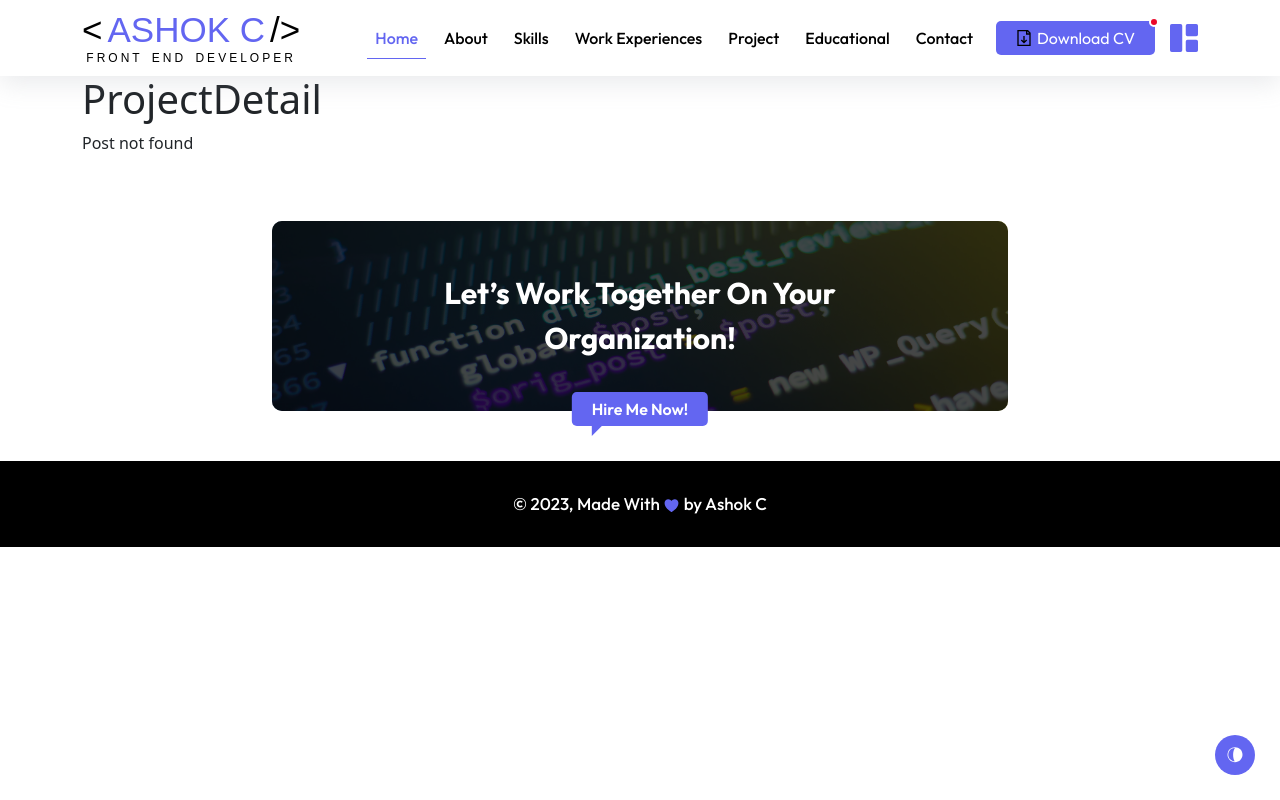
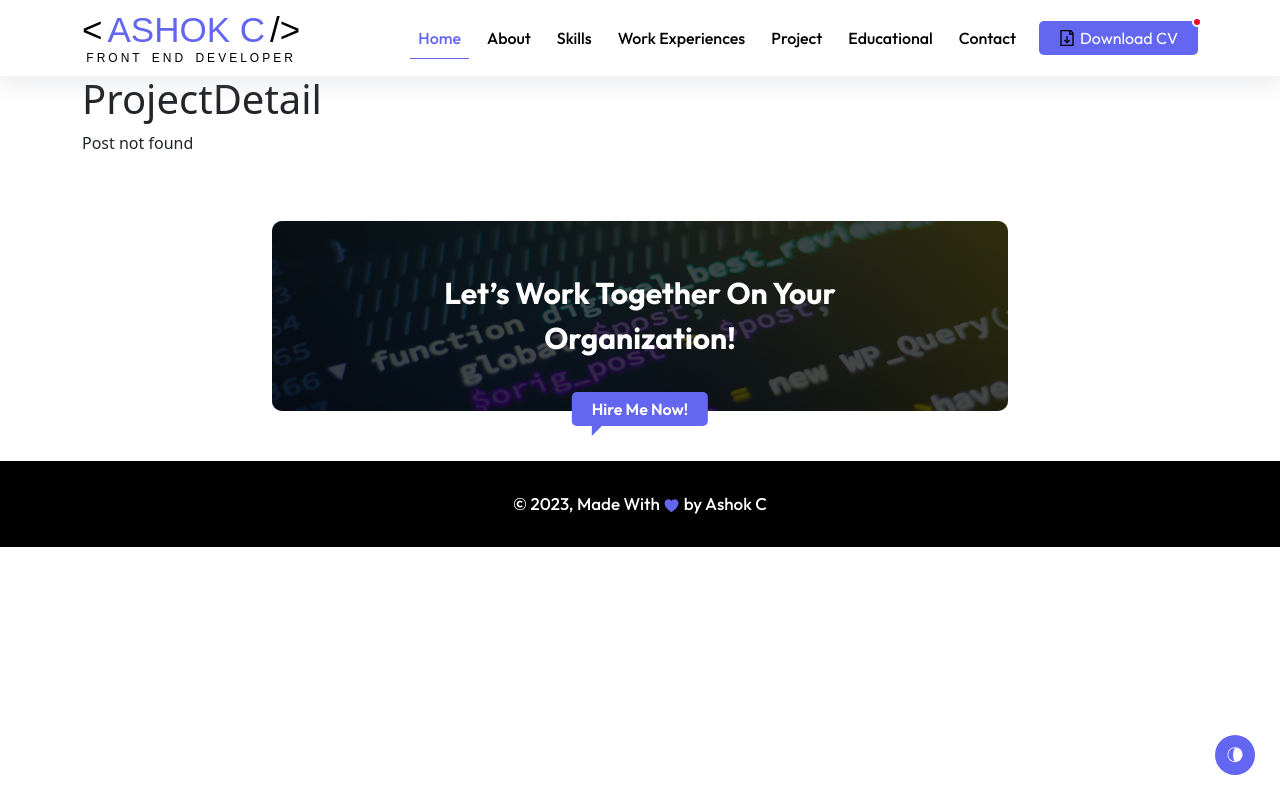
Before and after one commit to ashok-cp-02/portfolio, a React (Create React App) app: page /portfolio/project/1 in a window 1280 px wide. Built offline with nearby package versions, Linux system fonts and the light colour scheme; a web font is replaced by a local one.

Commit message:
header-btn update

```diff
--- a/src/common/header/header.jsx
+++ b/src/common/header/header.jsx
@@ -141,11 +141,11 @@ const Header = (params) => {
                 <span></span>
               </a>
             </Nav>
-            <Nav>
+            {/* <Nav>
               <span className="side-btn" onClick={ContacthandleShow}>
                 <BsFillGrid1X2Fill />
               </span>
-            </Nav>
+            </Nav> */}
           </Navbar.Collapse>
         </Container>
       </Navbar>
```
